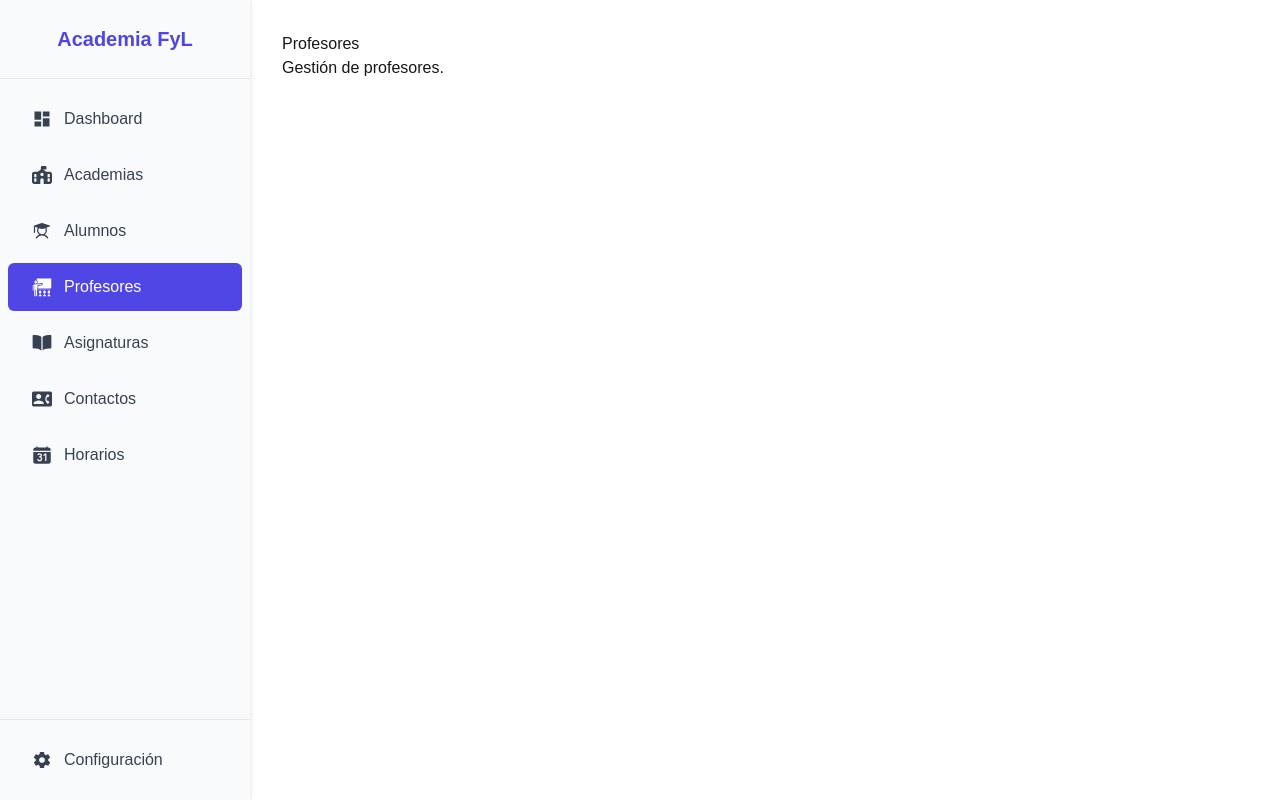
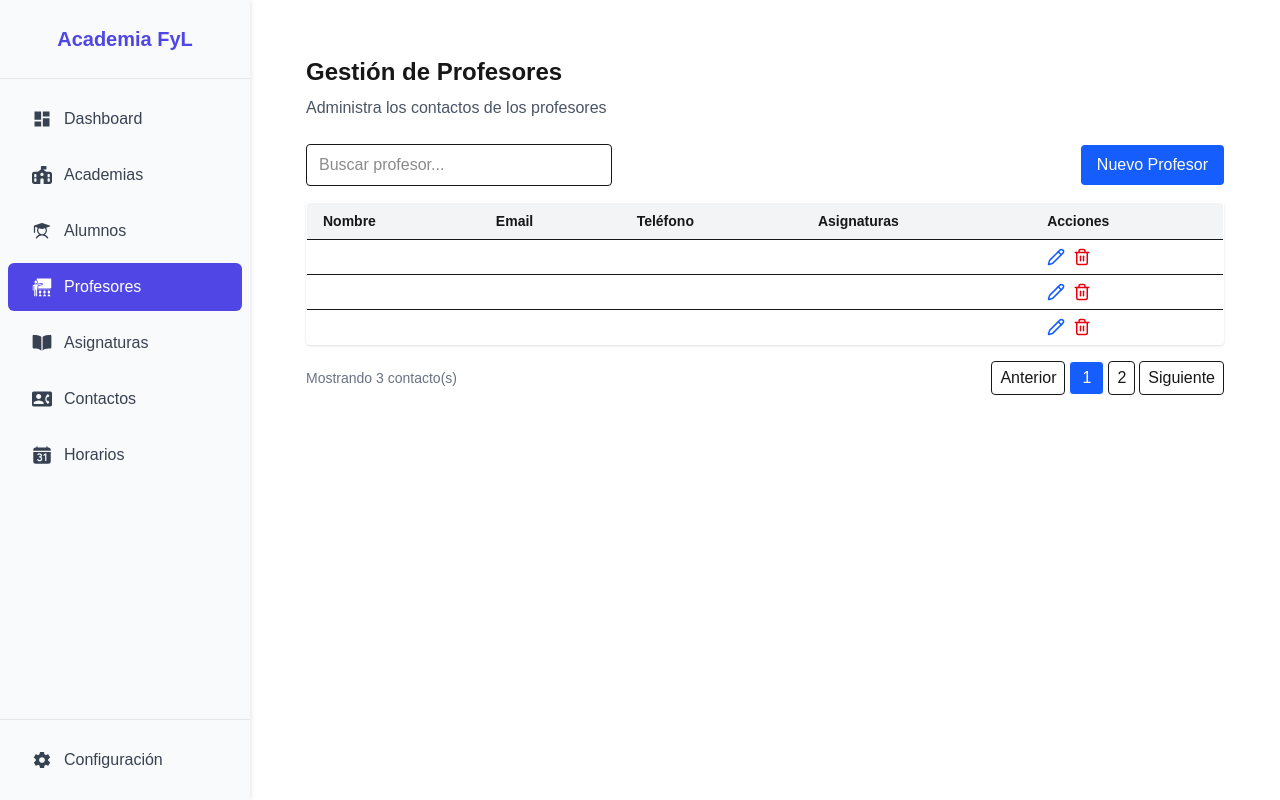
Before and after one commit to jhonalex00/academia_fyl, a Next.js app: page /pages/profesores in a window 1280 px wide. Built offline with nearby package versions, Linux system fonts and the light colour scheme.

Commit message:
pagina profesores

```diff
--- a/src/app/pages/profesores/page.js
+++ b/src/app/pages/profesores/page.js
@@ -1,10 +1,198 @@
-import React from 'react';
+"use client";
+
+import React, { useState, useEffect } from 'react';
+import { Pencil, Trash2, Check } from 'lucide-react';
 
 const ProfesoresPage = () => {
+  // Estado inicial con localStorage: si hay datos guardados, los usa; si no, usa 3 profesores vacíos
+  const [profesores, setProfesores] = useState(() => {
+    const datosGuardados = localStorage.getItem('profesores');
+    return datosGuardados
+      ? JSON.parse(datosGuardados)
+      : [
+          { id: 1, nombre: '', email: '', telefono: '', asignaturas: [''] },
+          { id: 2, nombre: '', email: '', telefono: '', asignaturas: [''] },
+          { id: 3, nombre: '', email: '', telefono: '', asignaturas: [''] },
+        ];
+  });
+
+  const [editandoId, setEditandoId] = useState(null); // ID del profesor que se está editando
+  const [busqueda, setBusqueda] = useState(''); // Texto del input de búsqueda
+
+  // Cada vez que cambia la lista de profesores, se guarda en localStorage
+  useEffect(() => {
+    localStorage.setItem('profesores', JSON.stringify(profesores));
+  }, [profesores]);
+
+  // Función para actualizar cualquier campo de un profesor
+  const actualizarCampo = (id, campo, valor) => {
+    setProfesores((prev) =>
+      prev.map((prof) => (prof.id === id ? { ...prof, [campo]: valor } : prof))
+    );
+  };
+
+  const guardarCambios = () => {
+    setEditandoId(null); // Salir del modo edición
+  };
+
+  // Elimina un profesor y cierra la edición si se estaba editando ese campo
+  const eliminarProfesor = (id) => {
+    setProfesores(profesores.filter((p) => p.id !== id));
+    if (editandoId === id) setEditandoId(null);
+  };
+
+  // Filtro de profesores basado en la búsqueda por nombre
+  const profesoresFiltrados = profesores.filter((prof) =>
+    prof.nombre.toLowerCase().includes(busqueda.toLowerCase())
+  );
+
   return (
-    <div>
-      <h1>Profesores</h1>
-      <p>Gestión de profesores.</p>
+    <div className="p-6">
+      <h1 className="text-2xl font-bold mb-2">Gestión de Profesores</h1>
+      <p className="text-gray-600 mb-6">Administra los contactos de los profesores</p>
+
+      {/* Input de búsqueda y botón para crear nuevo profesor */}
+      <div className="flex items-center justify-between mb-4">
+        <input
+          type="text"
+          placeholder="Buscar profesor..."
+          className="border px-3 py-2 rounded w-1/3"
+          value={busqueda}
+          onChange={(e) => setBusqueda(e.target.value)}
+        />
+        <button
+          onClick={() => {
+            // Crea nuevo profesor con ID incremental
+            const nuevoId = profesores.length ? Math.max(...profesores.map((p) => p.id)) + 1 : 1;
+            const nuevo = {
+              id: nuevoId,
+              nombre: '',
+              email: '',
+              telefono: '',
+              asignaturas: [''],
+            };
+            setProfesores([...profesores, nuevo]);
+            setEditandoId(nuevoId); // Inicia edición directa del nuevo
+          }}
+          className="bg-blue-600 text-white px-4 py-2 rounded hover:bg-blue-700"
+        >
+           Nuevo Profesor
+        </button>
+      </div>
+
+      {/* Tabla de profesores */}
+      <table className="w-full border shadow-sm rounded overflow-hidden text-sm">
+        <thead className="bg-gray-100">
+          <tr>
+            <th className="text-left px-4 py-2">Nombre</th>
+            <th className="text-left px-4 py-2">Email</th>
+            <th className="text-left px-4 py-2">Teléfono</th>
+            <th className="text-left px-4 py-2">Asignaturas</th>
+            <th className="text-left px-4 py-2">Acciones</th>
+          </tr>
+        </thead>
+        <tbody>
+          {profesoresFiltrados.map((profesor) => (
+            <tr key={profesor.id} className="border-t hover:bg-gray-50">
+              {/* Campo nombre editable */}
+              <td className="px-4 py-2">
+                {editandoId === profesor.id ? (
+                  <input
+                    className="border px-2 py-1 w-full"
+                    value={profesor.nombre}
+                    onChange={(e) => actualizarCampo(profesor.id, 'nombre', e.target.value)}
+                  />
+                ) : (
+                  profesor.nombre
+                )}
+              </td>
+
+              {/* Campo email editable */}
+              <td className="px-4 py-2">
+                {editandoId === profesor.id ? (
+                  <input
+                    className="border px-2 py-1 w-full"
+                    value={profesor.email}
+                    onChange={(e) => actualizarCampo(profesor.id, 'email', e.target.value)}
+                  />
+                ) : (
+                  profesor.email
+                )}
+              </td>
+
+              {/* Campo teléfono editable */}
+              <td className="px-4 py-2">
+                {editandoId === profesor.id ? (
+                  <input
+                    className="border px-2 py-1 w-full"
+                    value={profesor.telefono}
+                    onChange={(e) => actualizarCampo(profesor.id, 'telefono', e.target.value)}
+                  />
+                ) : (
+                  profesor.telefono
+                )}
+              </td>
+
+              {/* Campo asignaturas editable, separadas por coma */}
+              <td className="px-4 py-2">
+                {editandoId === profesor.id ? (
+                  <input
+                    className="border px-2 py-1 w-full"
+                    value={profesor.asignaturas.join(', ')}
+                    onChange={(e) =>
+                      actualizarCampo(
+                        profesor.id,
+                        'asignaturas',
+                        e.target.value.split(',').map((a) => a.trim())
+                      )
+                    }
+                  />
+                ) : (
+                  profesor.asignaturas.join(', ')
+                )}
+              </td>
+
+              {/* Botones de acción: editar, guardar, eliminar */}
+              <td className="px-4 py-2 flex space-x-2">
+                {editandoId === profesor.id ? (
+                  <button
+                    className="text-green-600 hover:text-green-800"
+                    onClick={guardarCambios}
+                  >
+                    <Check size={18} />
+                  </button>
+                ) : (
+                  <button
+                    className="text-blue-600 hover:text-blue-800"
+                    onClick={() => setEditandoId(profesor.id)}
+                  >
+                    <Pencil size={18} />
+                  </button>
+                )}
+                <button
+                  className="text-red-600 hover:text-red-800"
+                  onClick={() => eliminarProfesor(profesor.id)}
+                >
+                  <Trash2 size={18} />
+                </button>
+              </td>
+            </tr>
+          ))}
+        </tbody>
+      </table>
+
+      {/* Paginación (estática por ahora) */}
+      <div className="flex justify-between items-center mt-4">
+        <p className="text-sm text-gray-500">
+          Mostrando {profesoresFiltrados.length} contacto(s)
+        </p>
+        <div className="space-x-1">
+          <button className="px-2 py-1 border rounded bg-white hover:bg-gray-100">Anterior</button>
+          <button className="px-3 py-1 border rounded bg-blue-600 text-white">1</button>
+          <button className="px-2 py-1 border rounded bg-white hover:bg-gray-100">2</button>
+          <button className="px-2 py-1 border rounded bg-white hover:bg-gray-100">Siguiente</button>
+        </div>
+      </div>
     </div>
   );
 };
```
